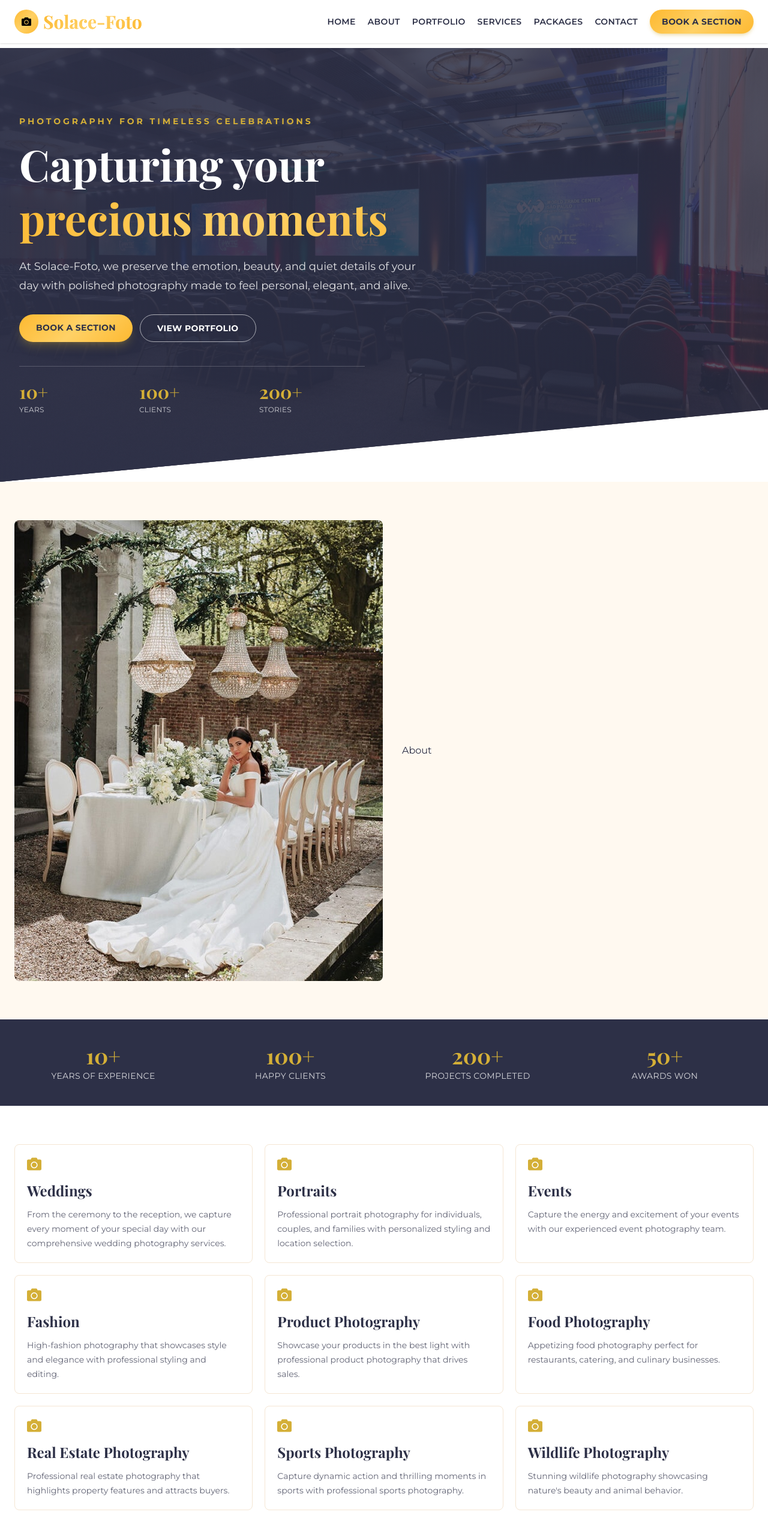
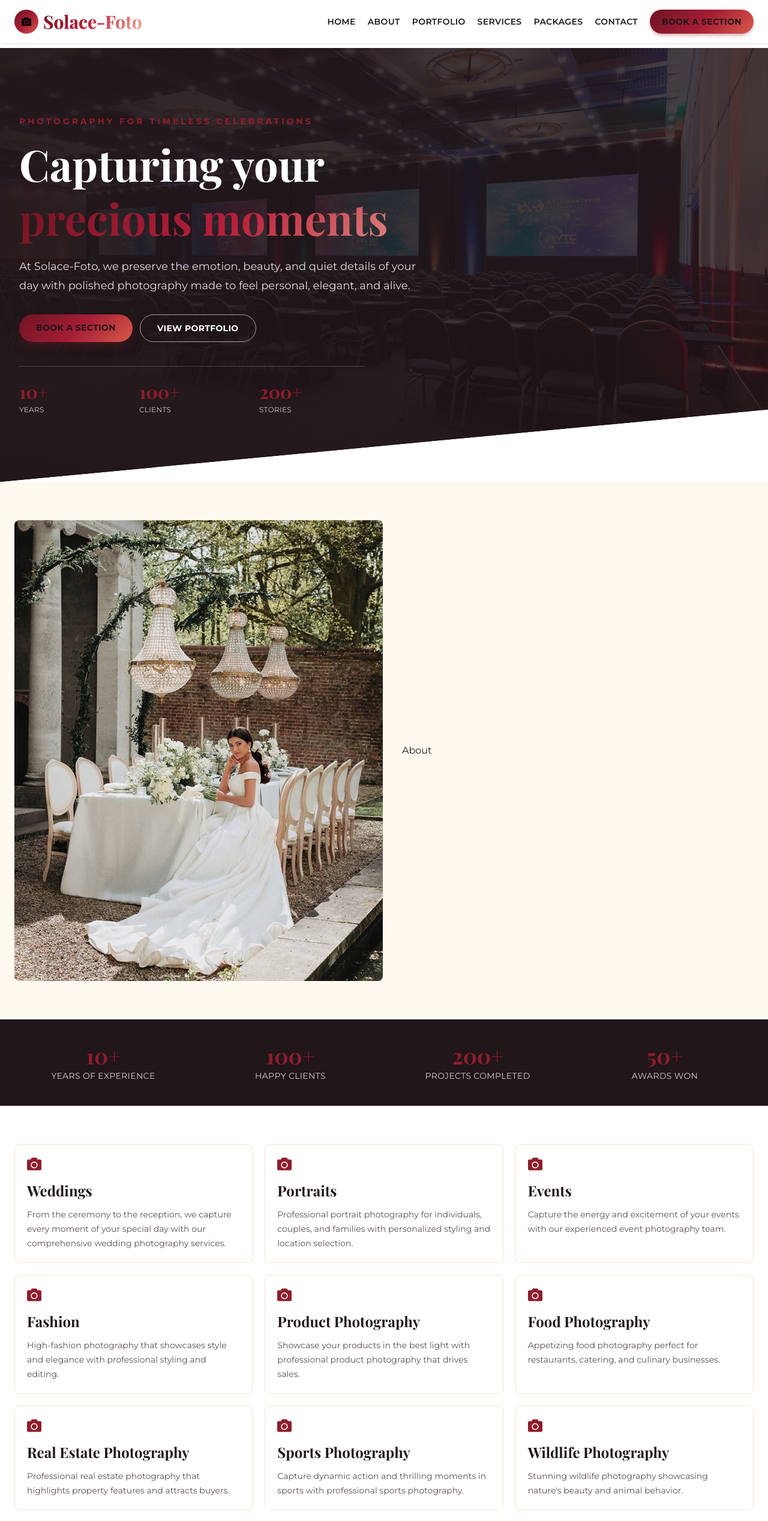
Before and after one commit to Ese-Fapo/Soulace-photo, a React (Vite) app in the folder my-app/: page / in a window 1280 px wide. Shown: the top 2535 px of the page at 60% size. Built offline with nearby package versions, Linux system fonts and the light colour scheme.

Commit message:
color changes

```diff
--- a/my-app/src/index.css
+++ b/my-app/src/index.css
@@ -31,12 +31,12 @@ svg {
 }
 
 :root {
-  --gold : #D4AF37;
-  --rose: #FF6B8B;
+  --gold : #8F1D2C;
+  --rose: #B83A4B;
   --cream: #FFF9F0;
   --chamegane: #F5E6D3;
-  --charcoal: #2D3047;
-  --accent: #8B6F47;
+  --charcoal: #21161A;
+  --accent: #6F2833;
 }
 
 @theme{
@@ -83,26 +83,26 @@ svg {
 }
 /* custom classes */
 .text-gradient-gold{
-  background: linear-gradient(135deg, #FDB931 0%, #FFD166 50%, #FDB931 100%);
+  background: linear-gradient(135deg, #6E1423 0%, #B91F3A 48%, #F2B8A0 100%);
   -webkit-background-clip: text;
   -webkit-text-fill-color: transparent;
   background-clip: text;
 }
 .text-gradient-rose{
-  background: linear-gradient(135deg, #CFA5A5 0%, #FF8E9E 50%, #FF6B8B 100%);
+  background: linear-gradient(135deg, #7A1E2E 0%, #C74356 50%, #F0A38D 100%);
   -webkit-background-clip: text;
   -webkit-text-fill-color: transparent;
   background-clip: text;
 }
 .bg-gradient-gold{
-  background: linear-gradient(135deg, #FDB931 0%, #FFD166 50%, #FDB931 100%);
+  background: linear-gradient(135deg, #6E1423 0%, #A51D35 52%, #D75A4A 100%);
 }
 .hover-gradient-gold:hover{
-  background: linear-gradient(135deg, #FF6B8B 0%, #FFD166 50%, #FF6B8B 100%);
+  background: linear-gradient(135deg, #4F0F1A 0%, #8F1D2C 50%, #C74356 100%);
   color: whitesmoke;
 }
 .bg-gradient-rose{
-  background: linear-gradient(135deg, #FF6B8B 0%, #FF8E9E 50%, #FF6B8B 100%);
+  background: linear-gradient(135deg, #8F1D2C 0%, #C74356 50%, #8F1D2C 100%);
 }
 .clip-path.hero {
   clip-path: polygon(0 0, 100% 0, 100% 85%, 0% 100%);
@@ -118,7 +118,7 @@ svg {
   top: -30px;
   left: 20px;
   font-size: 100px;
-  color: #FFD166;
+  color: #B91F3A;
   font-family: 'Playfair Display', serif;
   opacity: 0.2;
 }
@@ -149,7 +149,7 @@ svg {
   left: 0;
   width: 0;
   height: 2px;
-  background-color: linear-gradient(135deg, #FDB931 0%, #FFD166 50%, #FDB931 100%);
+  background: linear-gradient(135deg, #6E1423 0%, #A51D35 52%, #D75A4A 100%);
   transition: transform 0.3s ;
 }
 .nav-link:hover::after {
@@ -166,7 +166,7 @@ svg {
   background: #f1f1f1;
 }
 ::-webkit-scrollbar-thumb {
-  background: linear-gradient(135deg, #FFD166 0%, #FDB931 50%, #FFD166 100%);
+  background: linear-gradient(135deg, #6E1423 0%, #A51D35 50%, #D75A4A 100%);
   border-radius: 4px;
 }
 /* glass effect */
```
